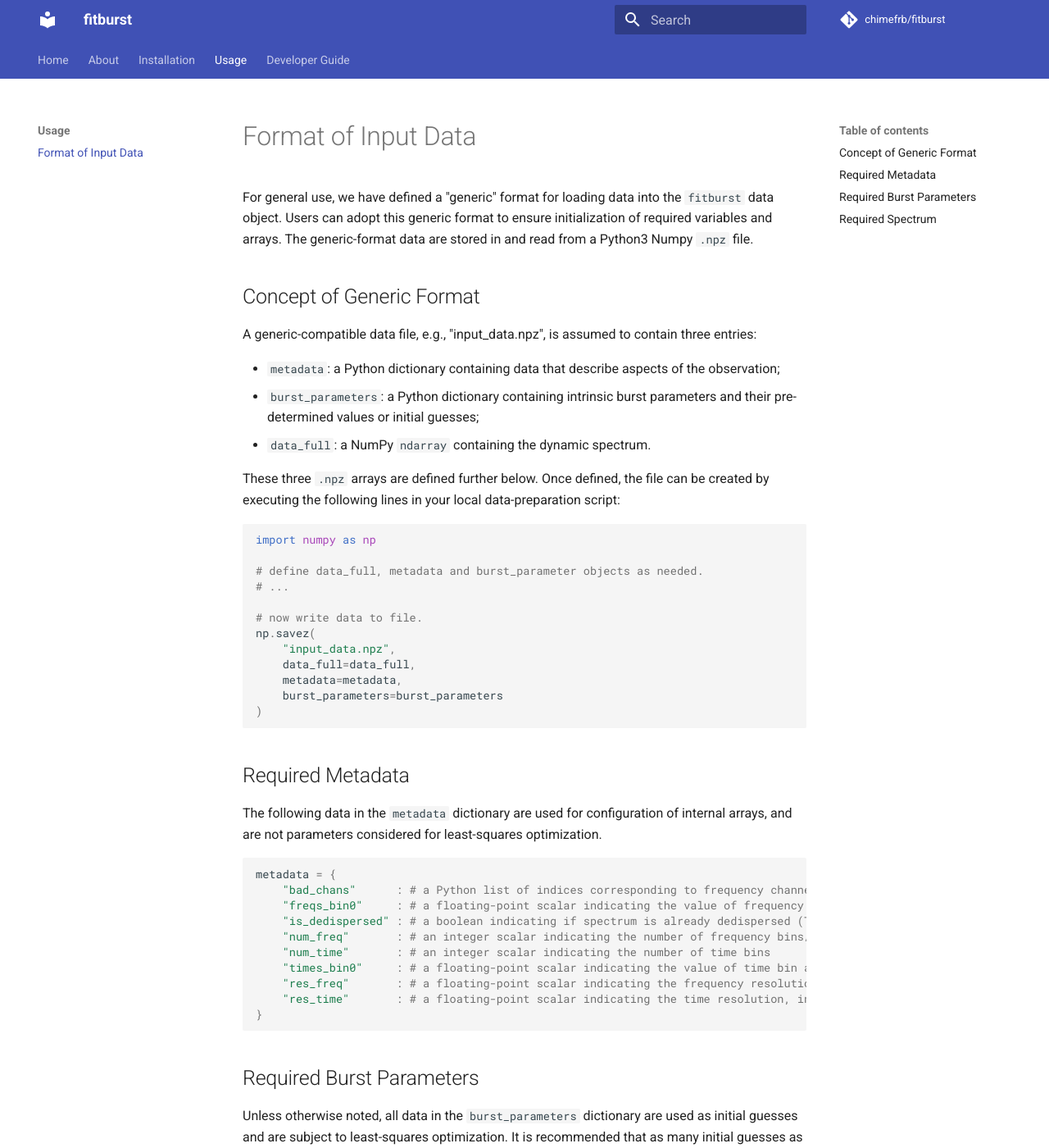
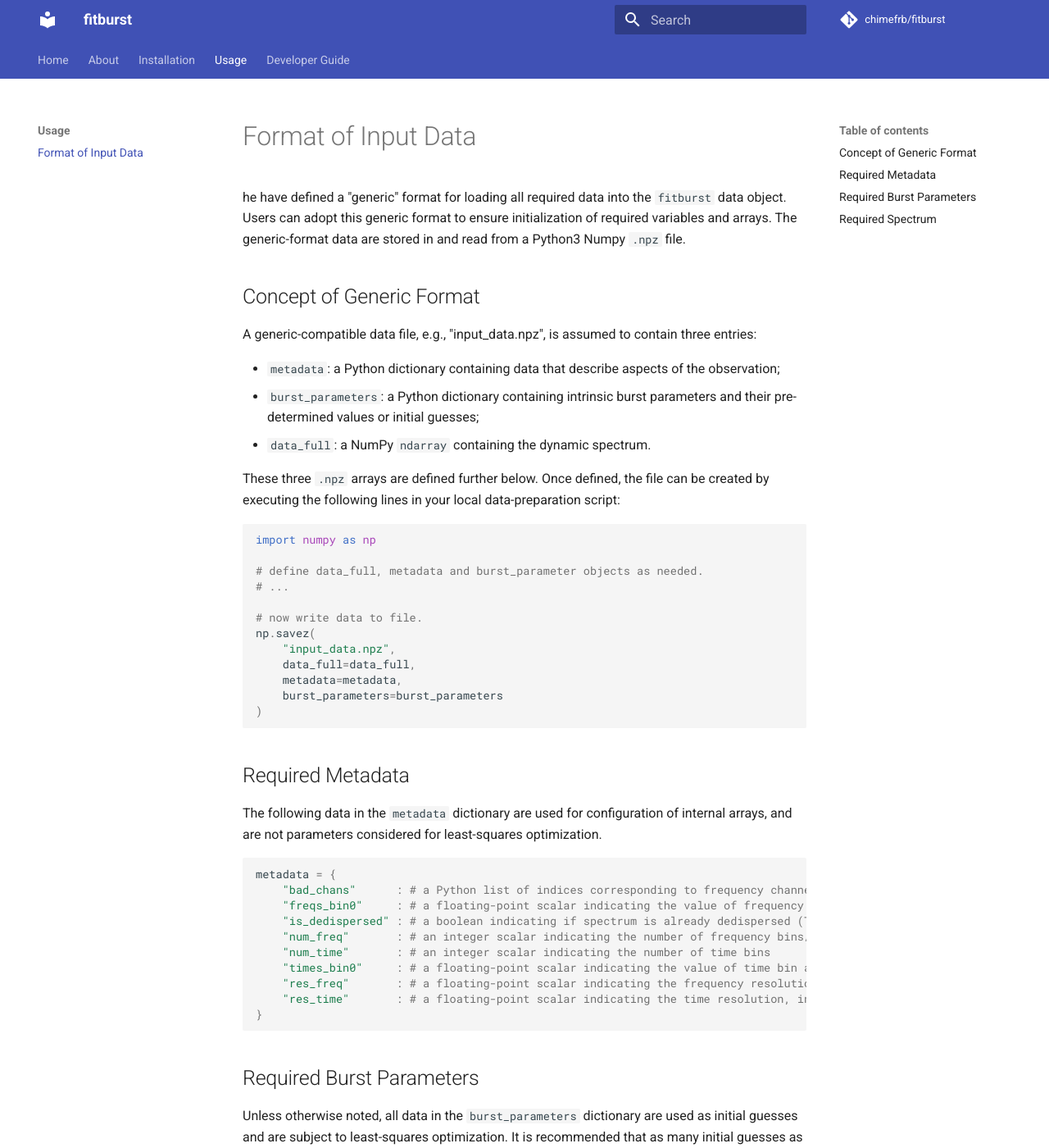
Before and after one commit to CHIMEFRB/fitburst, an MkDocs documentation site: the page built from docs/usage/formatting_data_generic.md, in a window 1280 px wide and 1400 px high. Shown: the whole window at 82% size. Built offline with MkDocs 1.6.1 and Material for MkDocs 9.7.7, drawn with Linux system fonts in a browser that asks for light colours; comment, search, counter and statistics services are not loaded; some of the changed text lies outside the part shown.

```diff
--- a/docs/usage/formatting_data_generic.md
+++ b/docs/usage/formatting_data_generic.md
@@ -1,4 +1,4 @@
-For general use, we have defined a "generic" format for loading data into the `fitburst` data object. Users can adopt this generic format to ensure initialization of required variables and arrays. The generic-format data are stored in and read from a Python3 Numpy `.npz` file.
+he have defined a "generic" format for loading all required data into the `fitburst` data object. Users can adopt this generic format to ensure initialization of required variables and arrays. The generic-format data are stored in and read from a Python3 Numpy `.npz` file.
 
 ## Concept of Generic Format
 A generic-compatible data file, e.g., "input\_data.npz", is assumed to contain three entries:
```
Also changed, not shown: other parts of docs/usage/formatting_data_generic.md (+1 -0 lines).
